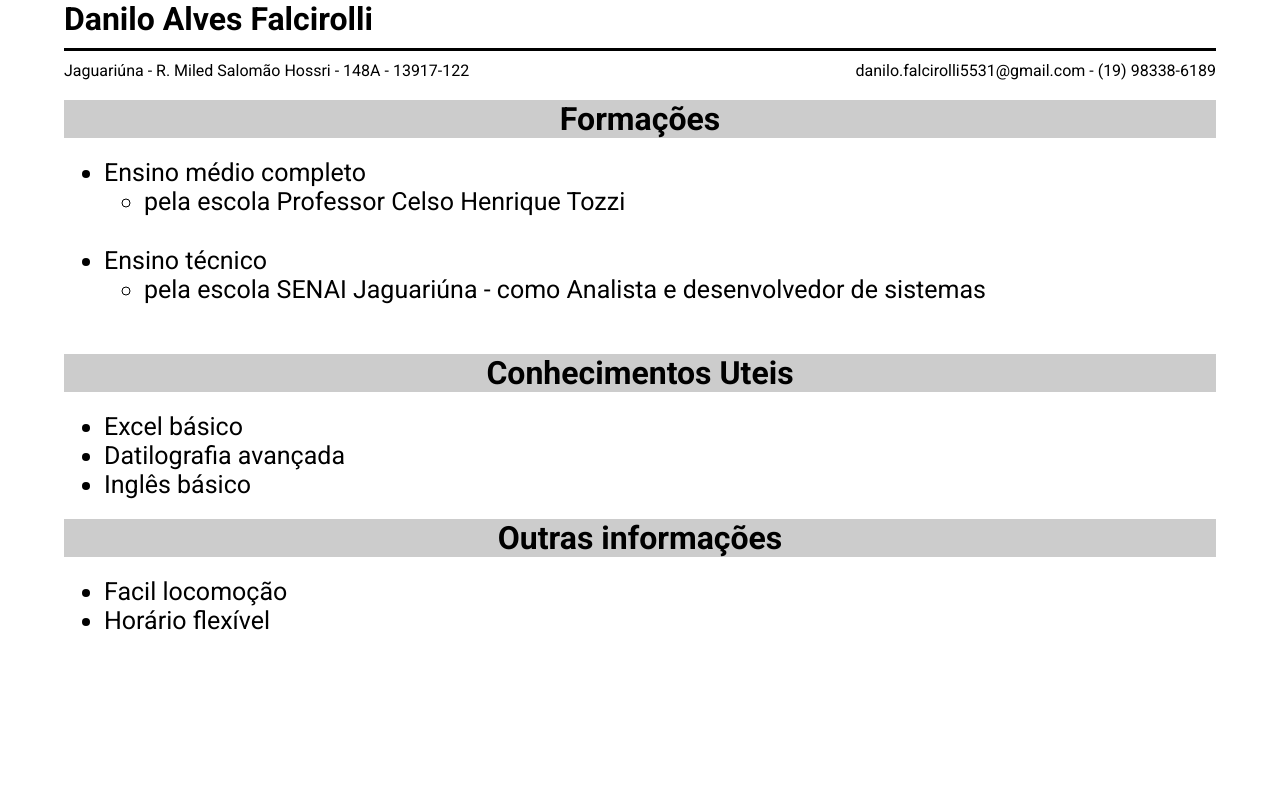
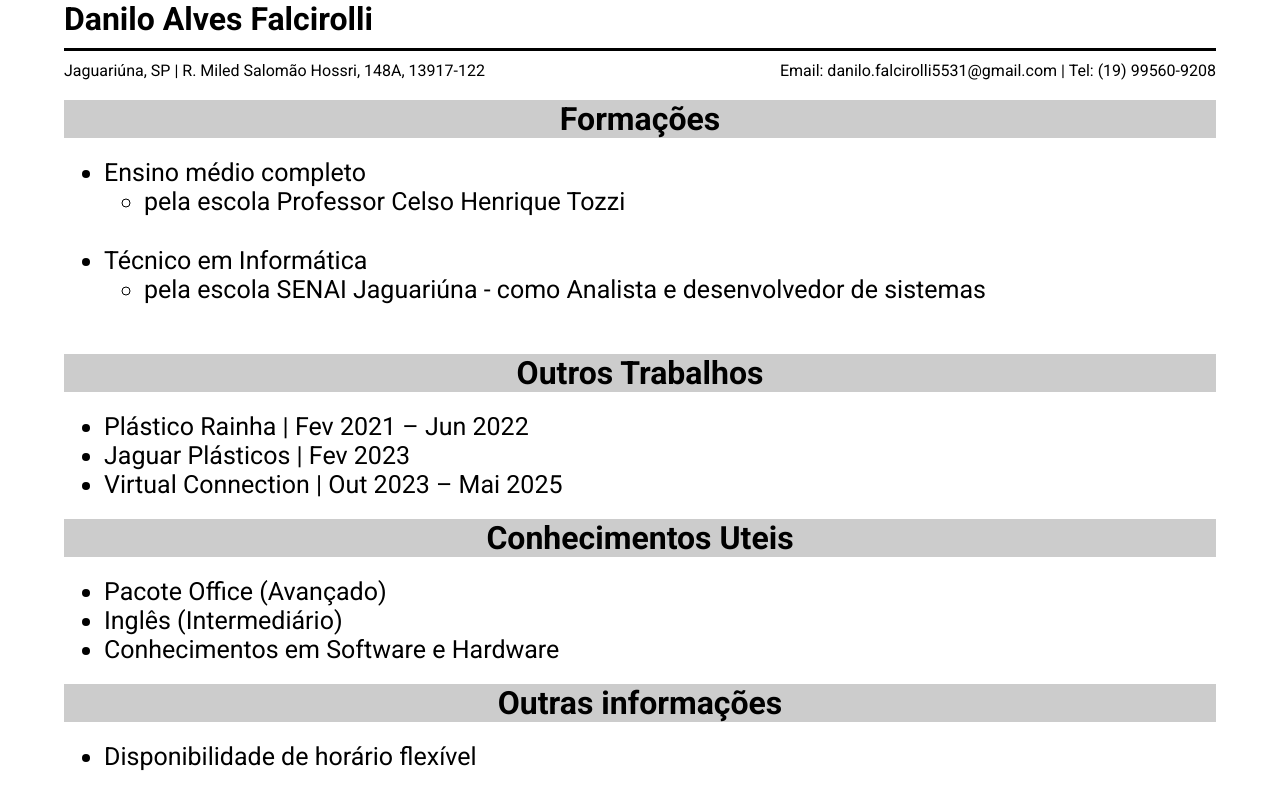
Before and after one commit to daniloafalcirolli/daniloafalcirolli.github.io, a plain HTML site: page index.html in a window 1280 px wide. Drawn offline with Linux system fonts and the light colour scheme.

Commit message:
Atualização do curriculo

```diff
--- a/index.html
+++ b/index.html
@@ -56,8 +56,8 @@
         </h1>
         <div class="line"></div>
         <div class="row1">
-            <p>Jaguariúna - R. Miled Salomão Hossri - 148A - 13917-122</p>
-            <p>danilo.falcirolli5531@gmail.com - (19) 98338-6189</p>
+        <p>Jaguariúna, SP | R. Miled Salomão Hossri, 148A, 13917-122</p>
+        <p>Email: danilo.falcirolli5531@gmail.com | Tel: (19) 99560-9208</p>
         </div>
         <h1 class="item">Formações</h1>
         <ul>
@@ -65,21 +65,26 @@
             <ul>
                 <li>pela escola Professor Celso Henrique Tozzi</li>
             </ul>
-            <li>Ensino técnico</li>
+            <li>Técnico em Informática</li>
             <ul>
                 <li>pela escola SENAI Jaguariúna - como Analista e desenvolvedor de sistemas</li>
             </ul>
         </ul>
+        <h1 class="item">Outros Trabalhos</h1>
+        <ul>
+            <li>Plástico Rainha | Fev 2021 – Jun 2022</li>
+            <li>Jaguar Plásticos | Fev 2023</li>
+            <li>Virtual Connection | Out 2023 – Mai 2025</li>
+        </ul>
         <h1 class="item">Conhecimentos Uteis</h1>
         <ul>
-            <li>Excel básico</li>
-            <li>Datilografia avançada</li>
-            <li>Inglês básico</li>
+            <li>Pacote Office (Avançado)</li>
+            <li>Inglês (Intermediário)</li>
+            <li>Conhecimentos em Software e Hardware</li>
         </ul>
         <h1 class="item">Outras informações</h1>
         <ul>
-            <li>Facil locomoção</li>
-            <li>Horário flexível</li>
+            <li>Disponibilidade de horário flexível</li>
         </ul>
     </div>
 </body>
```
